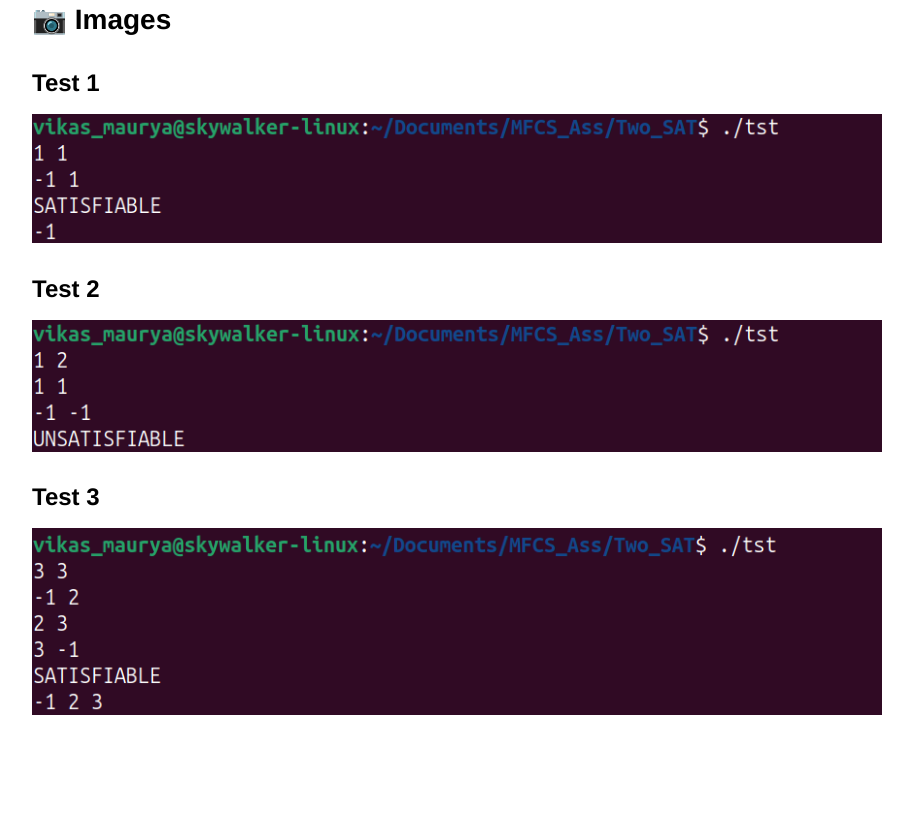
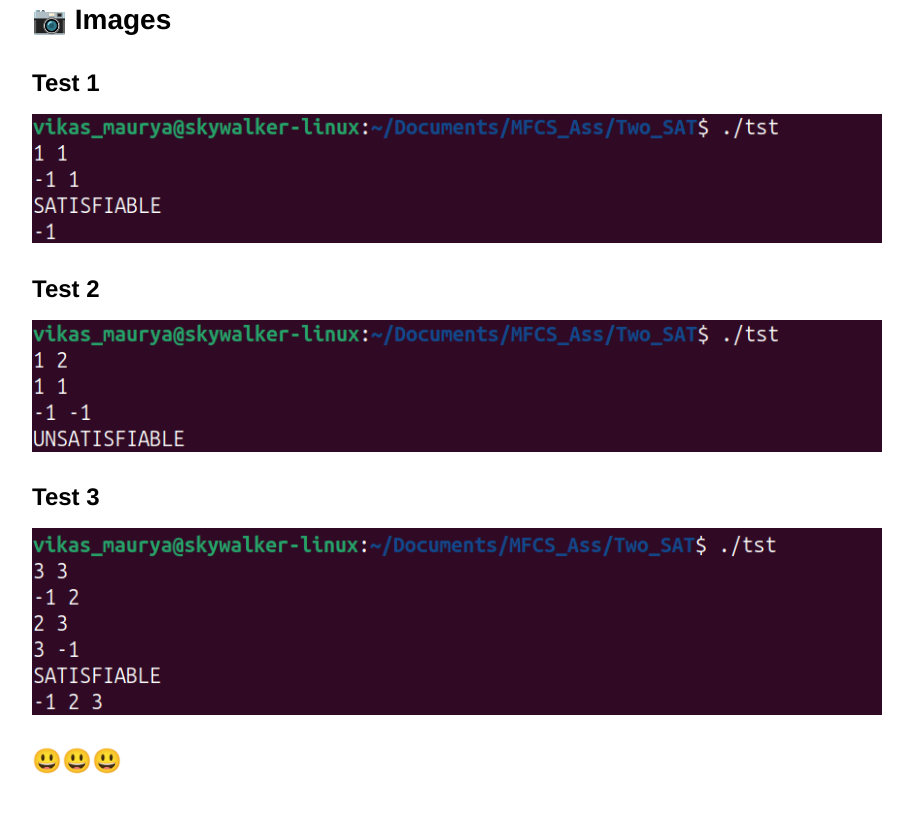
Before and after one commit to VikasMaurya07/temp_for_pdf, a plain HTML site: page index.html in a window 1280 px wide. Shown: the part 2135-2948 px from the top of the page, without its empty margins (183-1096 px from the left). Before the commit the page ends 2906 px from the top, so only its background shows below. Drawn offline with Linux system fonts and the light colour scheme.

Commit message:
Update index.html

```diff
--- a/index.html
+++ b/index.html
@@ -103,7 +103,7 @@
 <p><img src="./leeded_files/image.png" alt="alt text"></p>
 <h3 id="test-3">Test 3 </h3>
 <p><img src="./leeded_files/image-1.png" alt="alt text"></p>
-
+<h3 id="️️️">😃️😃️😃️ </h3>
       </div>
 
 
```
